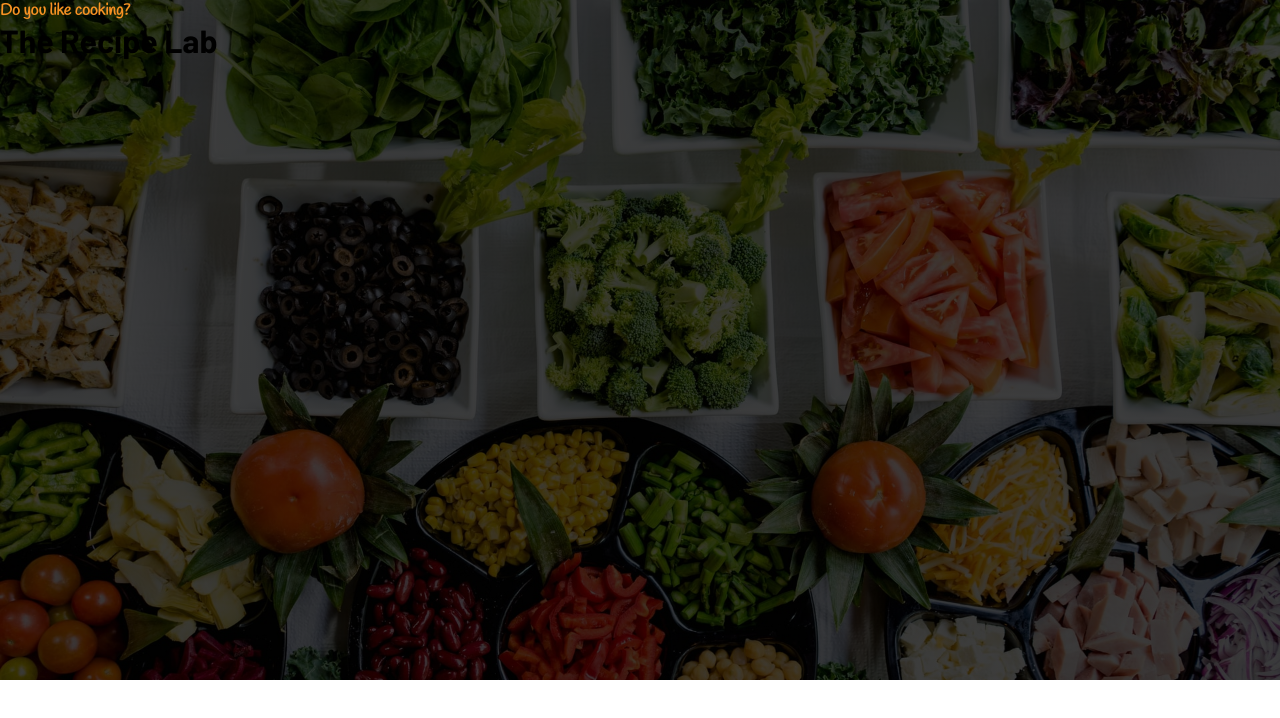
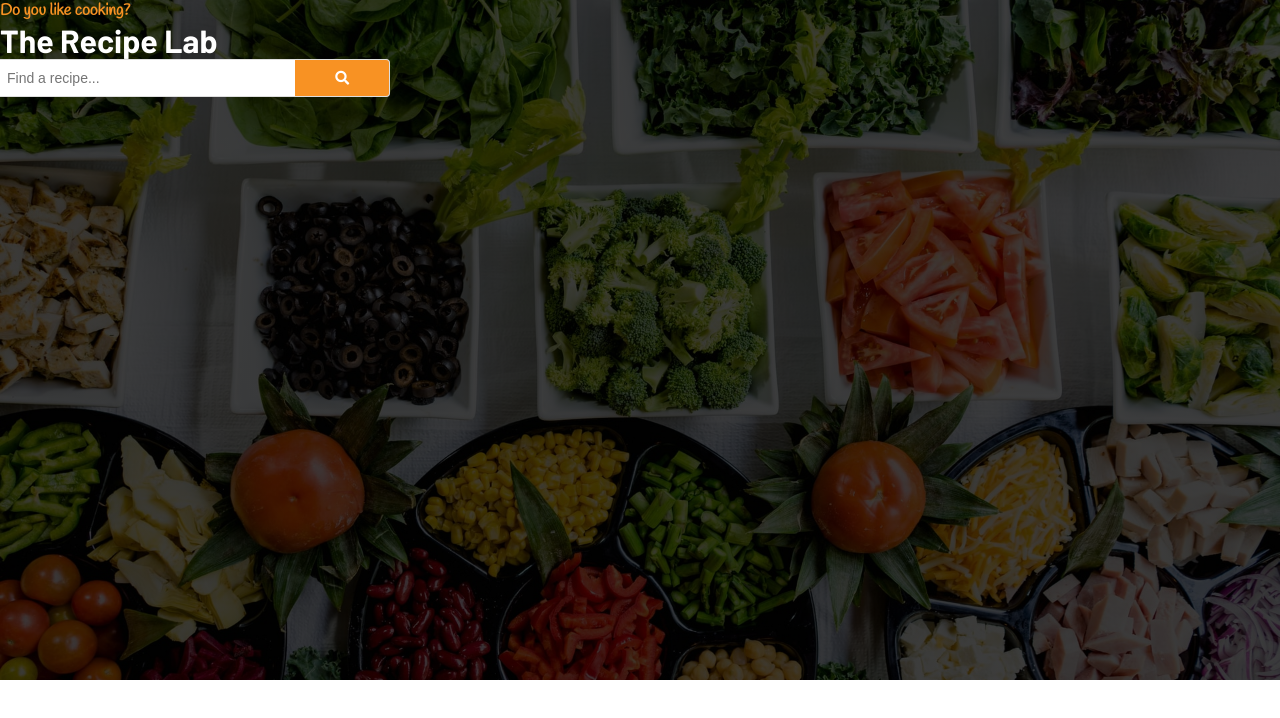
Before and after one commit to mimerkou/RecipeLab, a plain HTML site: page index.html in a window 1280 px wide. Drawn offline with Linux system fonts and the light colour scheme; files whose address does not match are found by name.

Commit message:
creating the UI, first steps

```diff
--- a/index.html
+++ b/index.html
@@ -4,17 +4,24 @@
 <head>
     <meta charset="UTF-8">
     <meta name="viewport" content="width=device-width, initial-scale=1.0">
+    <link rel="stylesheet" href="https://cdnjs.cloudflare.com/ajax/libs/font-awesome/5.13.0/css/all.min.css"
+        integrity="sha256-h20CPZ0QyXlBuAw7A+KluUYx/3pK+c7lYEpqLTlxjYQ=" crossorigin="anonymous" />
     <link rel="stylesheet" href="./style.css">
     <title>RecipeLab</title>
 </head>
 
 <body>
     <header>
-        <h4>Do you like cooking?</h4>
-        <h1>The Recipe Lab</h1>
-        <form>
-
-        </form>
+        <div class="hero">
+            <h4>Do you like cooking?</h4>
+            <h1>The Recipe Lab</h1>
+            <form class="flex" id="submit">
+                <input type="text" id="search" placeholder="Find a recipe..." />
+                <button class="search-btn" type="submit">
+                    <i class="fas fa-search"></i>
+                </button>
+            </form>
+        </div>
     </header>
 
     <script src="./app.js"></script>
--- a/js/app.js
+++ b/js/app.js
@@ -0,0 +1,2 @@
+const search = document.querySelector('#search');
+const submit = document.querySelector('#submit');
--- a/style.css
+++ b/style.css
@@ -18,7 +18,37 @@ header {
     height: 85vh;
 }
 
+h1 {
+    color: white;
+}
+
 h4 {
     color: #F89223;
     font-family: 'Handlee', cursive;
 }
+
+input,
+button {
+    border: 1px solid #dedede;
+    border-top-left-radius: 4px;
+    border-bottom-left-radius: 4px;
+    font-size: 14px;
+    padding: 10px 10px;
+    margin: -4px;
+}
+
+input[type='text'] {
+    width: 300px;
+}
+
+.search-btn {
+    cursor: pointer;
+    border-left: 0;
+    border-radius: 0;
+    border-top-right-radius: 4px;
+    border-bottom-right-radius: 4px;
+    margin: 0;
+    padding: 10px 40px;
+    background-color: #F89223;
+    color: white;
+}
```
